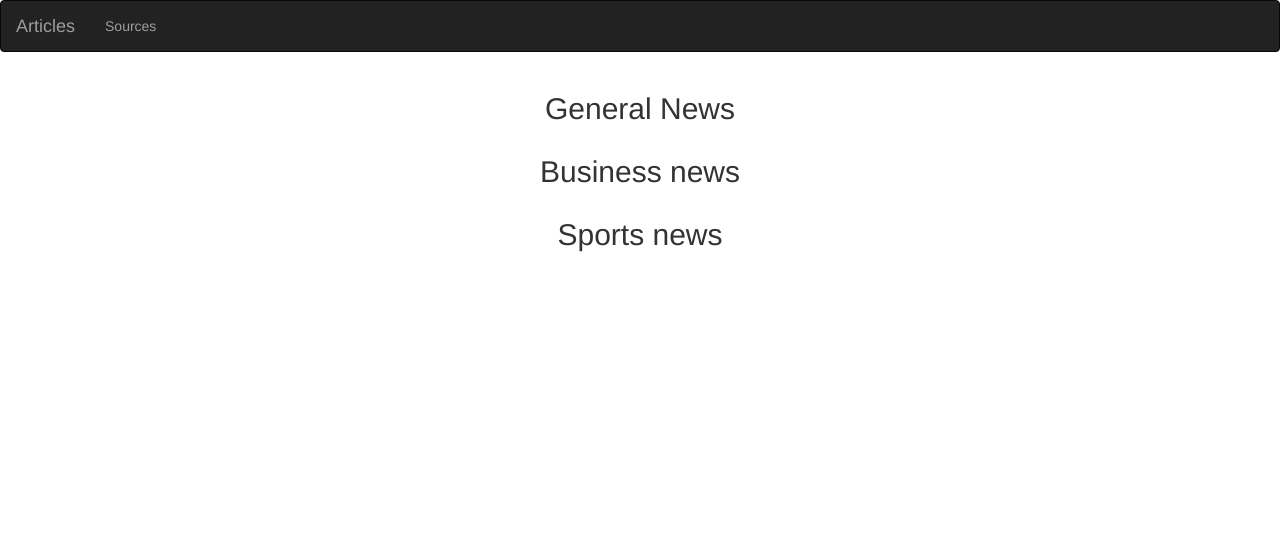
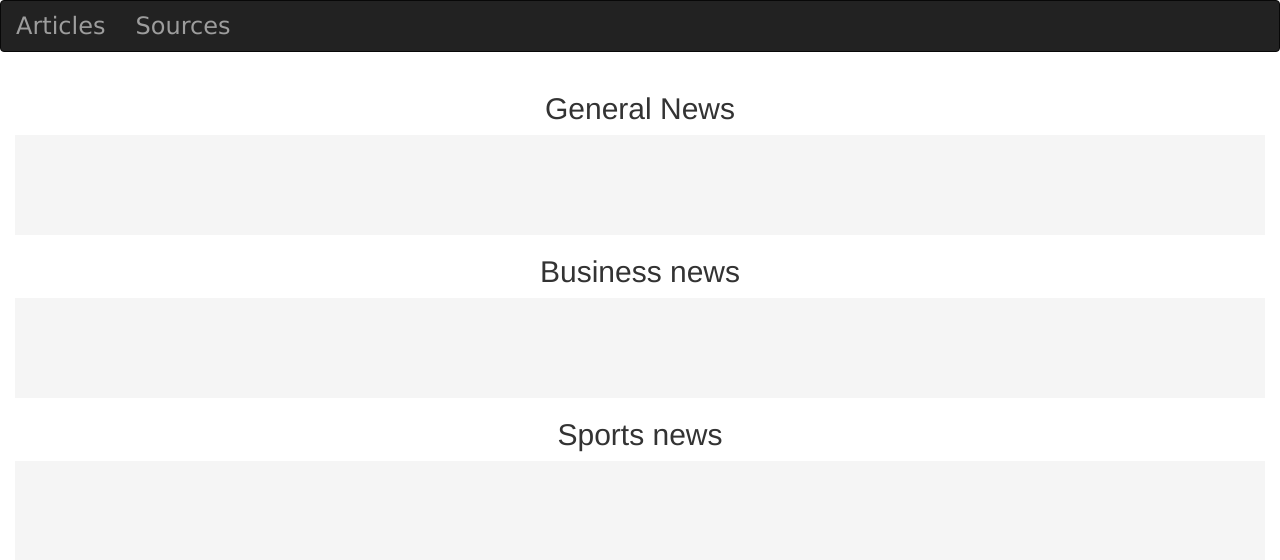
Before and after one commit to joankirui/News-api, a Flask app: template app/templates/index.html in a window 1280 px wide. Shown: the top 560 px of the page. Run offline with Flask 2, Linux system fonts and the light colour scheme; the template is opened without the code that fills it, so the values that code supplies are empty; some libraries are stand-ins or nearby versions.

Commit message:
attempt to style the page

```diff
--- a/app/templates/index.html
+++ b/app/templates/index.html
@@ -12,12 +12,12 @@
 <div class="container-fluid" id="allsources">
     <div class="overlay">
 
-        <h2 class="text-center font-weight-bold headers"> General News </h2>
+        <h2 class="text-center font-weight-bold headers" style="font: bold;"> General News </h2>
         {{ macro.display_sources(general)}}
-        <h2 class="text-center font-weight-bold headers"> Business news </h2>
+        <h2 class="text-center font-weight-bold headers" style="font: bold;"> Business news </h2>
         {{ macro.display_sources(business)}}
 
-        <h2 class="text-center font-weight-bold headers"> Sports news </h2>
+        <h2 class="text-center font-weight-bold headers" style="font: bold;"> Sports news </h2>
         {{macro.display_sources(sports)}}
     </div>
 </div>
--- a/app/templates/macros.html
+++ b/app/templates/macros.html
@@ -1,14 +1,17 @@
 {% macro display_sources(sources_list) %}
-    <div class="container-fluid">
+    <div class="container-fluid" style="display: flex; align-items: stretch; justify-content: space-around; padding: 50px 0; background-color: whitesmoke;">
         <div class="card-columns">
             {% for news in sources_list %}
-            <div class="card sourcecard"><br>
+            <div class="card border-primary" style="width: 80rem;"><br>
                 <div class="card-header" id="sourcename">
                     <h4><a href="/index/{{news.id}}">{{ news.name}}</a></h4>
                 </div>
                 <div class="card-body">
                     <p class="desc">{{ news.description }}</p>
                     <a href="{{news.url}}"><button class="btn btn-sm btn-outline" id="visit">Visit {{news.name}}</button></a>
+                    <blockquote class="blockquote mb-0">
+                        <footer class="blockquote-footer">Someone famous in <cite title="Source Title">{{news.id}}</cite></footer>
+                    </blockquote>
                 </div>
             </div>
             {% endfor %}
@@ -16,15 +19,16 @@
 </div>
 {% endmacro %}
 {% macro display_articles(articles_list) %}
-<div class="container-fluid">
-    <div class="card-columns">
+<div class="row" style="background-color: whitesmoke;">
+    <div class="col-sm-1"></div>
+    <div class="col-sm-10">
         {% for article in articles_list %}
-            <div class="card">
+            <div class="card" style="width: 110rem;">
                 <div class="card-header art">
                     <h4>{{article.title}}</h4>
                 </div>
                 <div class="card-body">
-                    <img src="{{article.urlToImage}}" alt="{{article.title }}" class="card-img" style="height: 300px ;width: 500px;">
+                    <img src="{{article.urlToImage}}" alt="{{article.title }}" class="card-img" style="height: 400px ;width: 700px;">
                     <hr>
                     <p class="desc">
                         {{article.description}}
@@ -37,6 +41,7 @@
             </div>
         {% endfor %}
     </div>
+    <div class="col-sm-1"></div>
 
 </div>
 {% endmacro %}
--- a/app/templates/navbar.html
+++ b/app/templates/navbar.html
@@ -1,4 +1,4 @@
-<div class="navbar navbar-inverse" role="navigation">
+<div class="navbar navbar-inverse " role="navigation">
     <div class="container-fluid">
         <div class="navbar-header">
             <button type="button" class="navbar-toggle" data-toggle="collapse" data-target=".navbar-collapse">
@@ -7,11 +7,11 @@
               <span class="icon-bar"></span>
               <span class="icon-bar"></span>
             </button>
-            <a class="navbar-brand" href="NewsArticles"> Articles </a>
+            <a class="navbar-brand" href="NewsArticles" style="font-family: 'Lucida Sans', 'Lucida Sans Regular', 'Lucida Grande', 'Lucida Sans Unicode', Geneva, Verdana, sans-serif;font-size: x-large;"> Articles </a>
         </div>
         <div class="navbar-collapse collapse">
             <ul class="nav navbar-nav">
-                <li><a href="#allsources">Sources</a></li>
+                <li><a href="/" style="font-family: 'Lucida Sans', 'Lucida Sans Regular', 'Lucida Grande', 'Lucida Sans Unicode', Geneva, Verdana, sans-serif;font-size: x-large;">Sources</a></li>
         </div>
 
     </div>
```
Also changed, not shown: app/static/css/index.css (line endings or trailing spaces), 1 other file.
